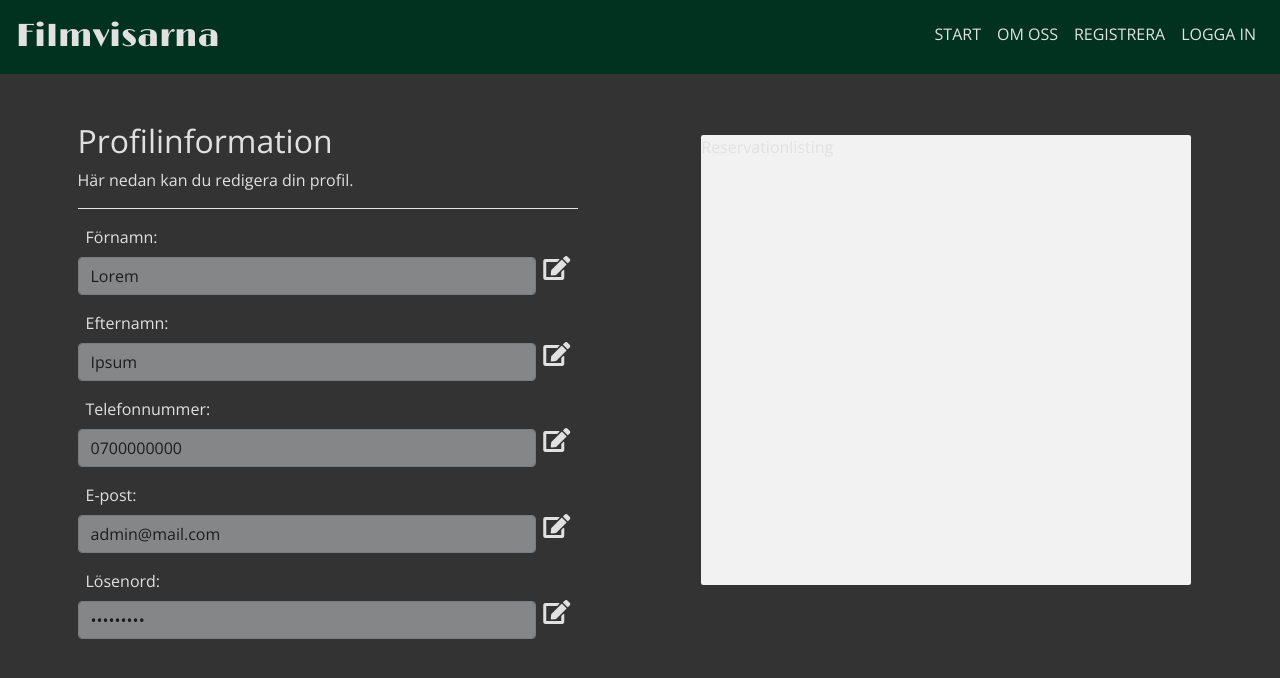
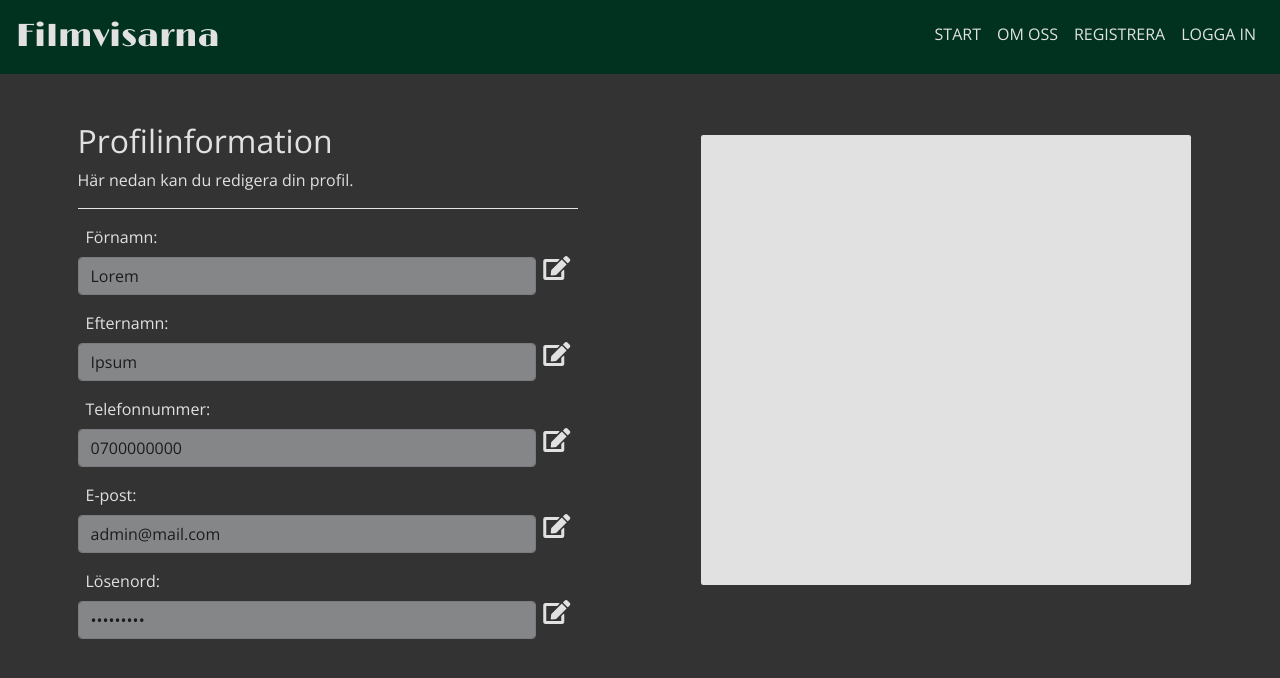
Before and after one commit to chris-mbg/FilmvisarnaAB, a React (Create React App) app: page /profile in a window 1280 px wide. Shown: the top 678 px of the page. Built offline with nearby package versions, Linux system fonts and the light colour scheme; no server answers.

Commit message:
Color change for listing

```diff
--- a/src/css/ReservationListing.module.css
+++ b/src/css/ReservationListing.module.css
@@ -1,5 +1,5 @@
 .listing_wrapper {
-  background-color: #f2f2f2;
+  background-color: #E1E1E1;
   border-radius: 0.5%;
   margin: auto;
   height: 450px;
```
